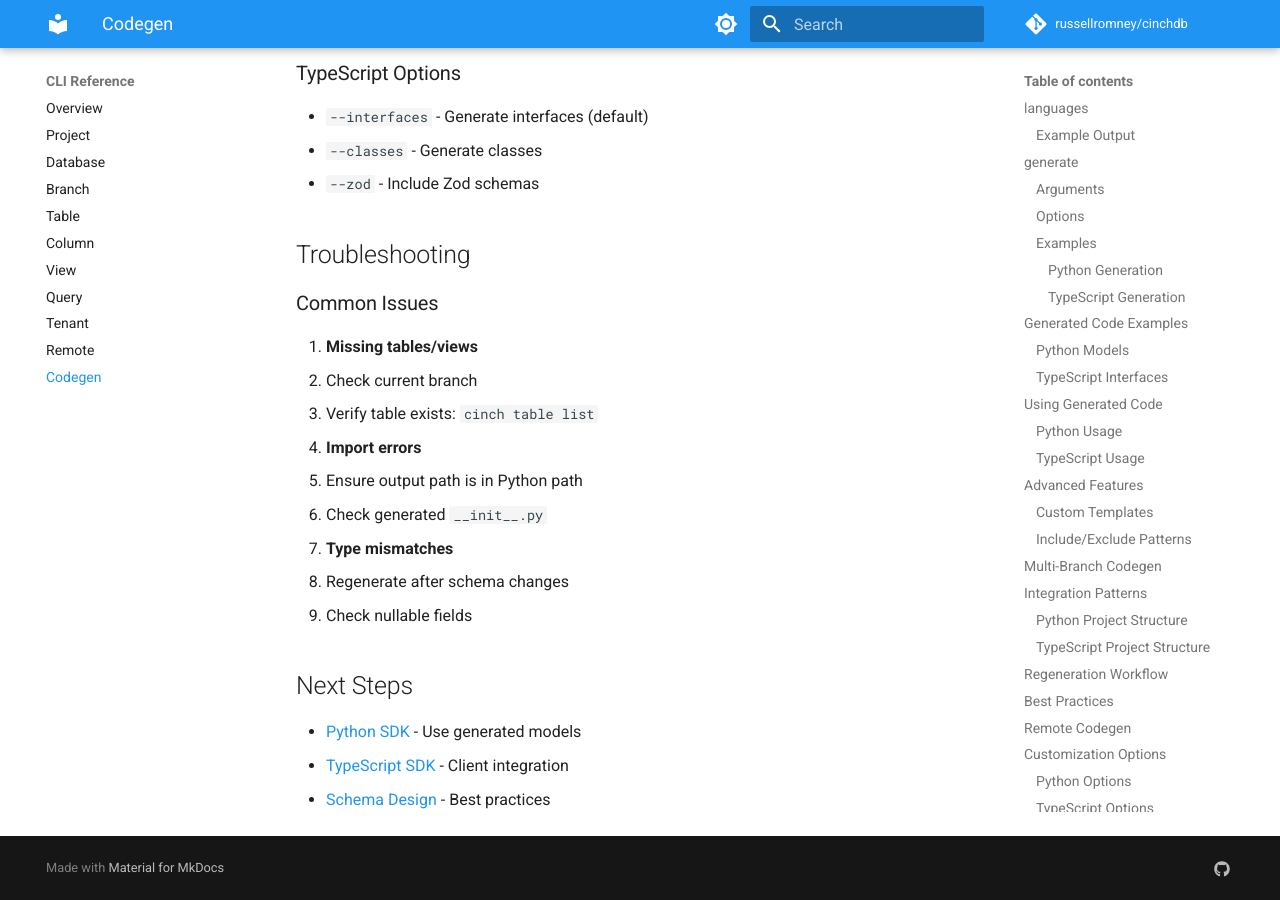
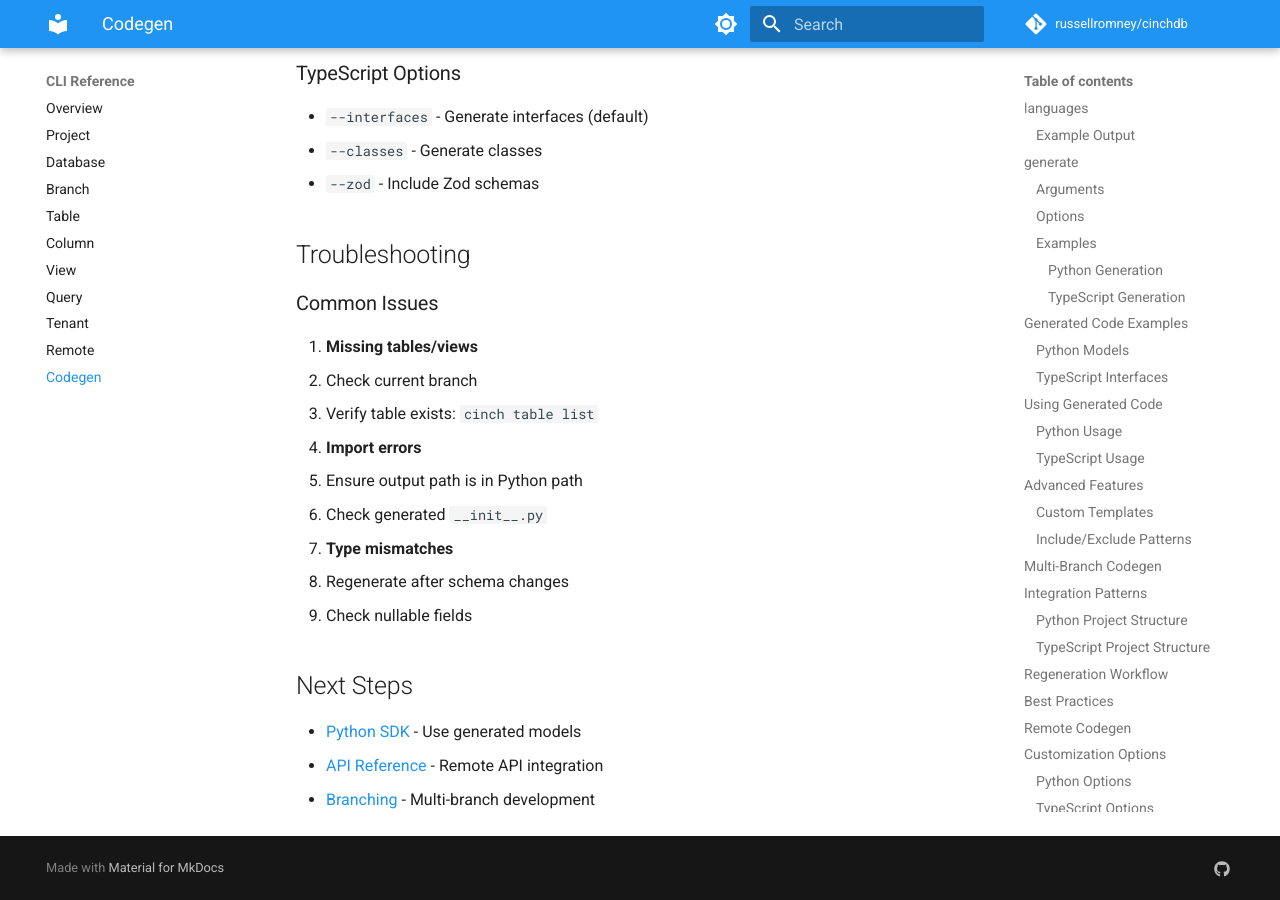
Before and after one commit to russellromney/cinchdb, an MkDocs documentation site: the page built from docs/cli/codegen.md, in a window 1280 px wide and 900 px high, scrolled down 6141 px. Built offline with MkDocs 1.6.1 and Material for MkDocs 9.7.7, drawn with Linux system fonts in a browser that asks for light colours; comment, search, counter and statistics services are not loaded.

Commit message:
fix docs

```diff
--- a/docs/cli/codegen.md
+++ b/docs/cli/codegen.md
@@ -296,5 +296,5 @@
 ## Next Steps
 
 - [Python SDK](../python-sdk/index.md) - Use generated models
-- [TypeScript SDK](../typescript-sdk/index.md) - Client integration
-- [Schema Design](../concepts/schema-design.md) - Best practices
+- [API Reference](../api/endpoints.md) - Remote API integration
+- [Branching](../concepts/branching.md) - Multi-branch development
```
Also changed, not shown: docs/api/authentication.md (+2 -2 lines), docs/api/deployment.md (+1 -1 lines), docs/api/endpoints.md (+2 -2 lines), docs/cli/view.md (+1 -1 lines), docs/tutorials/remote-deployment.md (+1 -1 lines).
